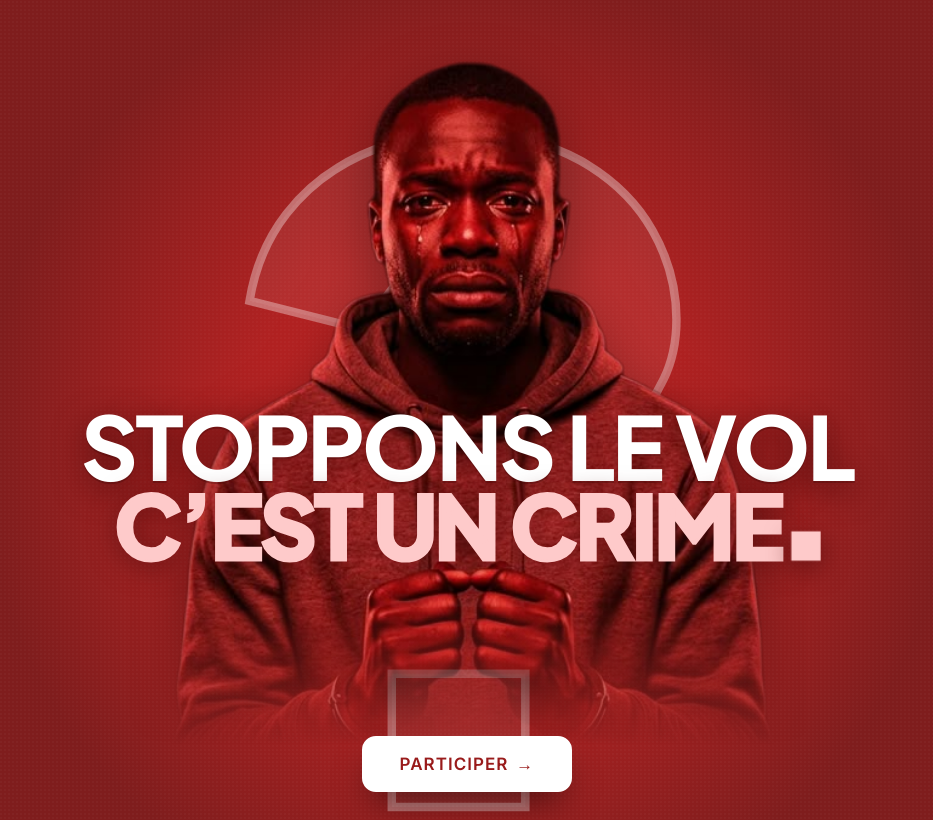
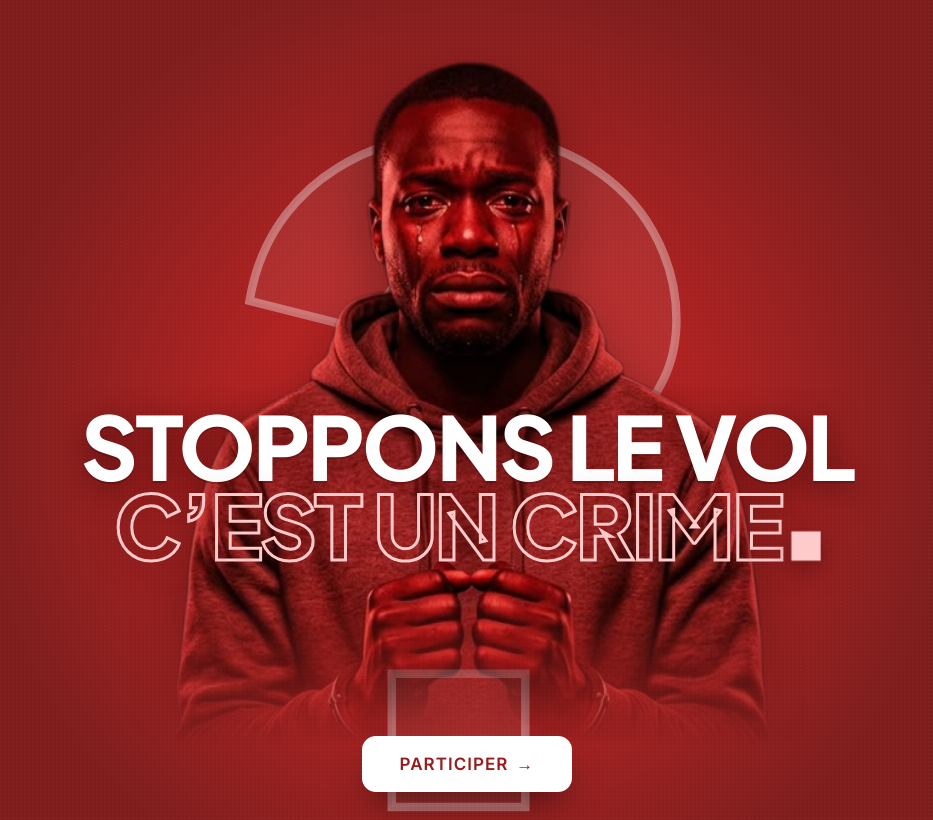
Before and after one commit to Check-Inc/Check-sondage, a React (Vite) app: page / in a window 1280 px wide. Shown: the whole page, without its empty margins (173-1106 px from the left). Built offline with nearby package versions, Linux system fonts and the light colour scheme.

Commit message:
simplification du contour du titre hero : lettres creuses avec paint-order au lieu de text-stroke sur fond plein

```diff
--- a/src/styles.css
+++ b/src/styles.css
@@ -88,23 +88,20 @@ h1,h2,h3,legend,button{ font-family:var(--font-display); }
 .hero-title .line{ display:block; }
 /* « c'est un crime » en contour fin (le point carré garde la couleur via currentColor) */
 .hero-title .line + .line{ color:#FECACA; text-shadow:none; }
-/* contour : text-stroke de la même couleur que le remplissage — les tracés
-   internes (N, M, R) sont invisibles, rendu identique sur Safari iOS qui
-   ignore presque les filtres SVG url(). Épaisseur ≈ .022em du titre. */
+/* « c'est un crime » en lettres creuses : remplissage transparent +
+   text-stroke coloré. paint-order:stroke fill masque les tracés internes
+   (N, M, R) là où il est supporté (Chrome) ; ailleurs le trait centré
+   reste lisible. Fonctionne sur Safari iOS, qui rend à peine les filtres
+   SVG url(). */
 .hero-title .outline{
+  color:transparent;
   -webkit-text-stroke:1.2px #FECACA;
+  paint-order:stroke fill;
   filter:drop-shadow(0 4px 14px rgba(69,10,10,.6));
 }
-/* Sans -webkit-text-stroke (vieux navigateurs) : contour simulé par des
-   ombres dans les 8 directions — le texte garde son contour, pas un flou. */
+/* Sans -webkit-text-stroke (vieux navigateurs) : texte plein — lisible. */
 @supports not (-webkit-text-stroke:1px black){
-  .hero-title .outline{
-    text-shadow:
-      -1px -1px 0 #FECACA, 1px -1px 0 #FECACA,
-      -1px 1px 0 #FECACA,  1px 1px 0 #FECACA,
-      -2px 0 0 #FECACA,    2px 0 0 #FECACA,
-      0 -2px 0 #FECACA,    0 2px 0 #FECACA;
-  }
+  .hero-title .outline{ color:#FECACA; }
 }
 @media (min-width:700px){ .hero-title .outline{ -webkit-text-stroke:2px #FECACA; } }
 @media (min-width:1100px){ .hero-title .outline{ -webkit-text-stroke:3px #FECACA; } }
```
